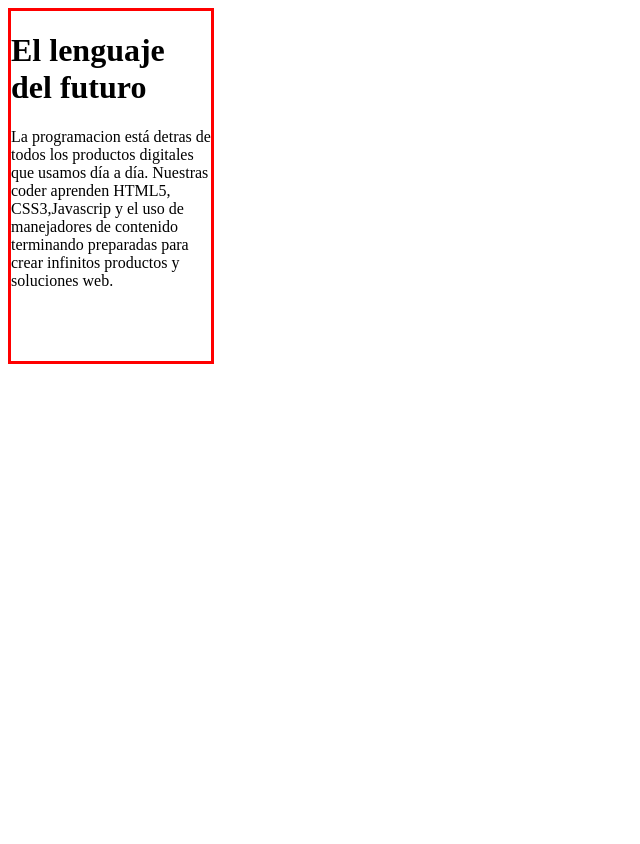
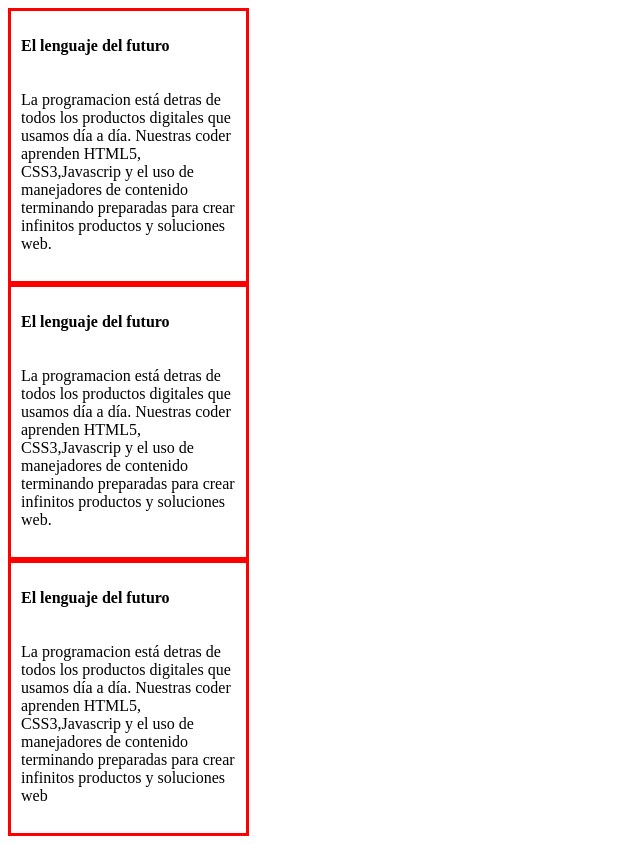
Before and after one commit to RuthLopezPerez/margin.padding, a plain HTML site: page index.html in a window 1280 px wide. Shown: the whole page, without its empty margins (0-640 px from the left). Before the commit the page ends 800 px from the top, so only its background shows below. Drawn offline with Linux system fonts and the light colour scheme.

Commit message:
segundo cambio

```diff
--- a/css/main.css
+++ b/css/main.css
@@ -1,7 +1,8 @@
-div{
+div {
 	border: red solid;
-	width: 200px;
-	height: 350px;
-
+	width: 235px;
+	height: 270px;
+}
+p{padding: 10px
 
 }
--- a/index.html
+++ b/index.html
@@ -8,10 +8,18 @@
 </head>
 <body>
   <div>
-    <h1>El lenguaje del futuro</h1>
-	 <p>
-		La programacion está detras de todos los productos digitales que usamos día a día. Nuestras coder aprenden HTML5, CSS3,Javascrip y el uso de manejadores de contenido terminando preparadas para crear infinitos productos y soluciones web.
+    <p><strong> El lenguaje del futuro</strong></p>
+		<p>La programacion está detras de todos los productos digitales que usamos día a día. Nuestras coder aprenden HTML5, CSS3,Javascrip y el uso de manejadores de contenido terminando preparadas para crear infinitos productos y soluciones web.
 	 </p>
+  </div>
+
+  <div>
+  <p><strong>El lenguaje del futuro</strong></p>
+  <p>La programacion está detras de todos los productos digitales que usamos día a día. Nuestras coder aprenden HTML5, CSS3,Javascrip y el uso de manejadores de contenido terminando preparadas para crear infinitos productos y soluciones web.</p>
+  </div>
+<div>
+  <p><strong>El lenguaje del futuro</strong></p>
+  <p>La programacion está detras de todos los productos digitales que usamos día a día. Nuestras coder aprenden HTML5, CSS3,Javascrip y el uso de manejadores de contenido terminando preparadas para crear infinitos productos y soluciones web</p>
   </div>
 </body>
 </html>
```
